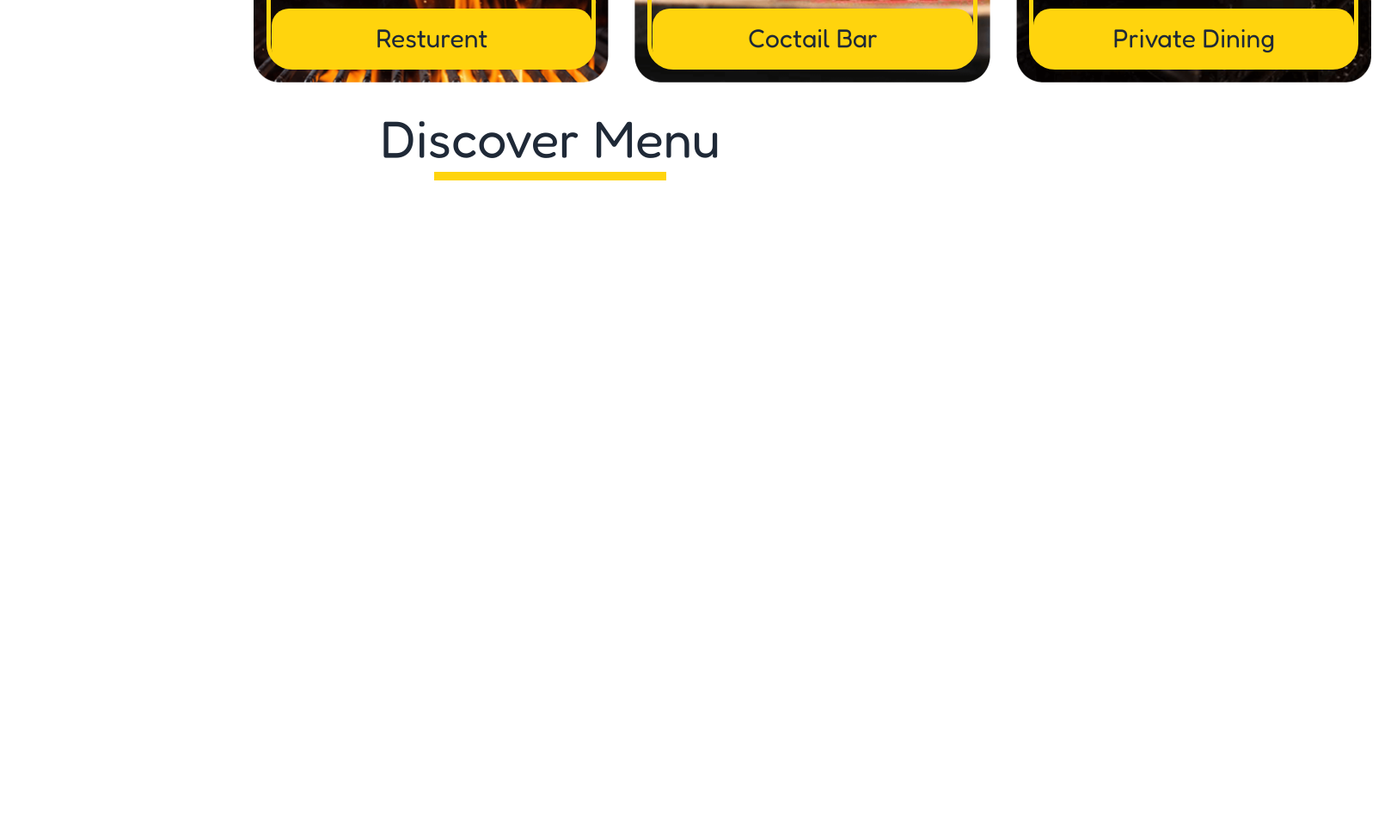
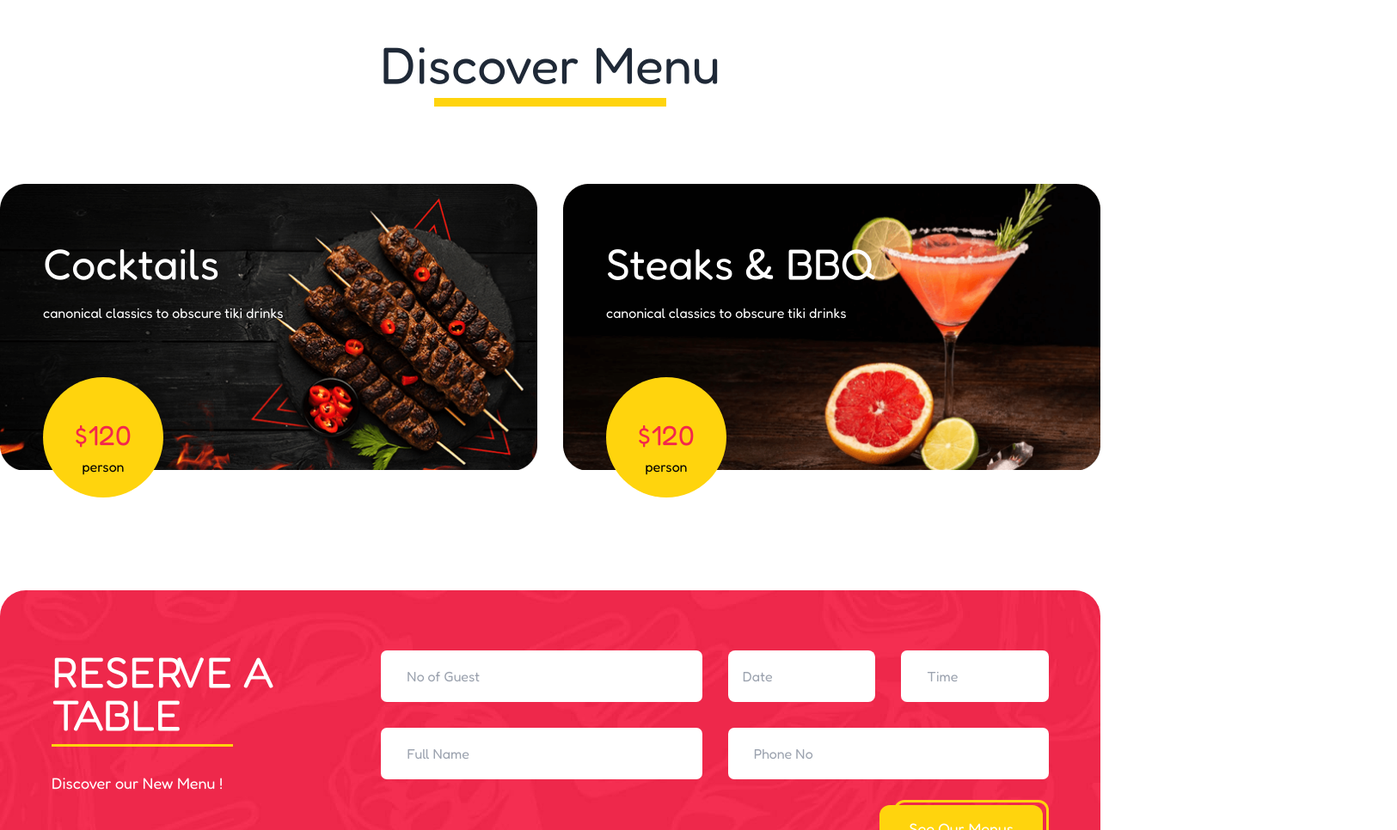
Before and after one commit to HasanAli44/pizza-hut, a plain HTML site: page index.html in a window 1280 px wide. Shown: the part 1834-2800 px from the top of the page at 86% size, 1625 px wide, since content can reach past the window. Before the commit the page ends 2134 px from the top, so only its background shows below. Drawn offline with nearby package versions, Linux system fonts and the light colour scheme.

Commit message:
menu and reserve table section design done

```diff
--- a/index.html
+++ b/index.html
@@ -73,11 +73,13 @@
     <!-- header area end -->
     <!-- banner area start -->
     <div
-      class="bg-[url(./images/banner-img.jpg)] xl:h-[710px] bg-cover bg-no-repeat text-white relative"
+      class="bg-[url(./images/banner-img.jpg)] xl:h-[710px] h-screen bg-cover bg-no-repeat text-white relative"
     >
-      <div class="container mx-auto xl:pl-[355px] xl:px-0 px-5 xl:pt-[210px]">
+      <div
+        class="mx-auto xl:pl-[355px] xl:px-0 px-5 xl:pt-[210px] pt-16 xl:text-left md:text-center"
+      >
         <div class="xl:h-[355px] xl:w-[615px]">
-          <h1 class="xl:text-6xl text-4xl xl:!leading-[75px]">
+          <h1 class="xl:text-6xl md:text-5xl text-4xl xl:!leading-[75px]">
             The Perfect Space to Enjoy Fantastic Food
           </h1>
           <p class="text-xl leading-[25px] py-[30px]">
@@ -85,7 +87,7 @@
             using the very best produce
           </p>
           <div class="flex items-center">
-            <div class="relative">
+            <div class="relative xl:ml-0 md:ml-40">
               <button
                 class="bg-[#F3274C] text-[18px] rounded-xl w-[189.91px] h-[55px] cursor-pointer hover:w-[180.41px] hover:ml-4 z-10 transition-all duration-300 mr-[45px] hover:mr-[38.2px]"
               >
@@ -120,7 +122,7 @@
             <a class="ml-[45px]" href="#">Vedio</a>
           </div>
         </div>
-        <div>
+        <div class="xl:block hidden">
           <div class="absolute right-[351px] bottom-[220px] z-20">
             <p
               class="bg-[#F3274C] flex w-[125px] h-[26.33px] rounded-[5px] text-[14px] font-semibold items-center justify-center"
@@ -153,9 +155,11 @@
     </div>
     <!-- banner area end -->
     <!-- about area start -->
-    <div class="container mx-auto xl:px-[295px] px-5 xl:pt-[120px] pt-10">
-      <div class="grid xl:grid-cols-2 grid-cols-1 xl:gap-x-[180px]">
-        <div class="">
+    <div class="xl:max-w-[1330px] mx-auto px-5 xl:pt-[120px] pt-10">
+      <div
+        class="grid xl:grid-cols-2 md:grid-cols-2 grid-cols-1 xl:gap-x-[180px]"
+      >
+        <div class="xl:pr-0 md:pr-10">
           <p class="text-[18px] text-[#F3274C]">About The Food Restaurant</p>
           <h2 class="xl:text-6xl text-3xl xl:!leading-[72px]">
             New Ground with Dishes to be Enjoyed
@@ -182,8 +186,8 @@
         </div>
       </div>
       <div class="">
-        <div class="grid xl:grid-cols-3 grid-cols-1 pt-5 xl:w-[1330px]">
-          <div class="relative">
+        <div class="grid xl:grid-cols-3 grid-cols-1 gap-x-[30px] pt-5">
+          <div class="relative md:mx-auto">
             <span
               class="border-[5px] border-[#FFD40D] xl:w-[383.33px] md:w-[383.33px] w-[370px] xl:m-[15px] md:m-[15px] m-2 h-[494.22px] rounded-[30px] absolute top-0 left-0"
             >
@@ -203,7 +207,7 @@
               </button>
             </div>
           </div>
-          <div class="relative">
+          <div class="relative my-[65px] md:mx-auto">
             <span
               class="border-[5px] border-[#FFD40D] xl:w-[383.33px] md:w-[383.33px] w-[370px] xl:m-[15px] md:m-[15px] m-2 h-[494.22px] rounded-[30px] absolute top-0 left-0"
             >
@@ -223,7 +227,7 @@
               </button>
             </div>
           </div>
-          <div class="relative">
+          <div class="relative md:mx-auto">
             <span
               class="border-[5px] border-[#FFD40D] xl:w-[383.33px] md:w-[383.33px] w-[370px] xl:m-[15px] md:m-[15px] m-2 h-[494.22px] rounded-[30px] absolute top-0 left-0"
             >
@@ -248,14 +252,120 @@
     </div>
     <!-- about area end -->
     <!-- Discover Menu area start -->
-    <div class="container mx-auto pt-[34.99px]">
+    <div class="xl:max-w-[1330px] mx-auto xl:px-0 px-5 pt-[34.99px]">
       <div class="text-center pb-[90px]">
-        <h2 class="text-6xl">Discover Menu</h2>
+        <h2 class="xl:text-6xl text-4xl">Discover Menu</h2>
         <div
           class="border-b-[10px] mt-[9px] border-[#FFD40D] w-[270px] mx-auto"
         ></div>
       </div>
+      <div class="grid xl:grid-cols-2 grid-cols-1 gap-x-[30px]">
+        <div class="relative text-white xl:mb-0 mb-16 md:mx-auto">
+          <img src="images/menu-img1.png" alt="" />
+          <div class="absolute top-[55px] left-[50px]">
+            <h4 class="text-[50px]">Cocktails</h4>
+            <p class="pt-2">canonical classics to obscure tiki drinks</p>
+          </div>
+          <div
+            class="bg-[#FFD40D] xl:w-[140px] md:w-[140px] w-[100px] xl:h-[140px] md:h-[140px] h-[100px] rounded-full absolute xl:top-[225px] md:top-[225px] top-40 left-[50px]"
+          >
+            <div class="text-center xl:pt-11 md:pt-11 pt-3">
+              <p class="text-[32px] text-[#F3274C]">$120</p>
+              <p class="text-black">person</p>
+            </div>
+          </div>
+        </div>
+        <div class="relative text-white md:mx-auto">
+          <img src="images/menu-img2.png" alt="" />
+          <div class="absolute top-[55px] left-[50px]">
+            <h4 class="text-[50px]">Steaks & BBQ</h4>
+            <p class="pt-2">canonical classics to obscure tiki drinks</p>
+          </div>
+          <div
+            class="bg-[#FFD40D] xl:w-[140px] md:w-[140px] w-[100px] xl:h-[140px] md:h-[140px] h-[100px] rounded-full absolute xl:top-[225px] md:top-[225px] top-40 left-[50px]"
+          >
+            <div class="text-center xl:pt-11 md:pt-11 pt-3">
+              <p class="text-[32px] text-[#F3274C]">$120</p>
+              <p class="text-black">person</p>
+            </div>
+          </div>
+        </div>
+      </div>
     </div>
     <!-- Discover Menu area end -->
+    <!-- reserve table start -->
+    <div
+      class="mt-[140px] xl:max-w-[1300px] w-full text-white xl:h-[375px] mx-auto bg-[url(./images/reserve-table-img.jpg)] rounded-[30px]"
+    >
+      <div class="xl:px-[60px] px-5 xl:pt-[70px] pt-5 xl:flex">
+        <div class="xl:w-[373.33px] mr-[30px]">
+          <h4 class="xl:text-[50px] text-4xl uppercase leading-[50px]">
+            Reserve a Table
+          </h4>
+          <div
+            class="border-b-[3px] border-[#FFD40D] mt-[9px] xl:w-[211px] w-[300px]"
+          ></div>
+          <p class="text-[18px] pt-[29px]">Discover our New Menu !</p>
+        </div>
+        <div class="xl:w-[776.66px] xl:pt-0 pt-6">
+          <div class="xl:flex md:flex">
+            <input
+              class="xl:w-[373.33px] md:w-[373.33px] w-full h-[60px] pl-[30px] rounded-[7px] mr-[30px] text-black xl:mb-0 mb-[30px]"
+              type="text"
+              name="text"
+              id=""
+              placeholder="No of Guest"
+            />
+
+            <input
+              type="text"
+              class="input xl:w-[171.66px] md:w-[171.33px] w-full h-[60px] text-black xl:mb-0 mb-[30px]"
+              placeholder="Date"
+            />
+            <div class="xl:ml-[30px] md:ml-[30px]">
+              <input
+                class="xl:w-[171.66px] md:w-[171.33px] w-full h-[60px] pl-[30px] rounded-[7px] text-black"
+                type="text"
+                name="text"
+                id=""
+                placeholder="Time"
+              />
+            </div>
+          </div>
+          <div class="xl:flex md:flex xl:pt-[30px] md:pt-0 pt-[30px]">
+            <input
+              class="xl:w-[373.33px] md:w-[373.33px] w-full h-[60px] pl-[30px] rounded-[7px] mb-[30px] xl:mb-0 mr-[30px] text-black"
+              type="text"
+              name="text"
+              id=""
+              placeholder="Full Name"
+            />
+            <input
+              class="xl:w-[373.33px] md:w-[373.33px] w-full h-[60px] pl-[30px] rounded-[7px] text-black"
+              type="text"
+              name="text"
+              id=""
+              placeholder="Phone No"
+            />
+          </div>
+          <div class="pt-[30px] xl:ml-[580px] xl:mb-0 xl:pb-0 pb-10">
+            <div class="relative">
+              <button
+                class="bg-[#FFD40D] text-[18px] rounded-xl w-[189.91px] h-[55px] cursor-pointer hover:w-[180.41px] hover:ml-4 z-10 transition-all duration-300"
+              >
+                See Our Menus
+                <a
+                  href="#"
+                  class="absolute border-[3px] z-0 rounded-xl border-[#FFD40D] w-[180.41px] h-[68.19px] left-[16.5px] right-0 -top-[6px]"
+                ></a>
+              </button>
+            </div>
+          </div>
+        </div>
+      </div>
+    </div>
+    <!-- reserve table end -->
+    <!-- Featured Dishes area start-->
+    <!-- Featured Dishes area end-->
   </body>
 </html>
```
Also changed, not shown: images/menu-img1.png (added), images/menu-img2.png (added), images/reserve-table-img.jpg (added).
